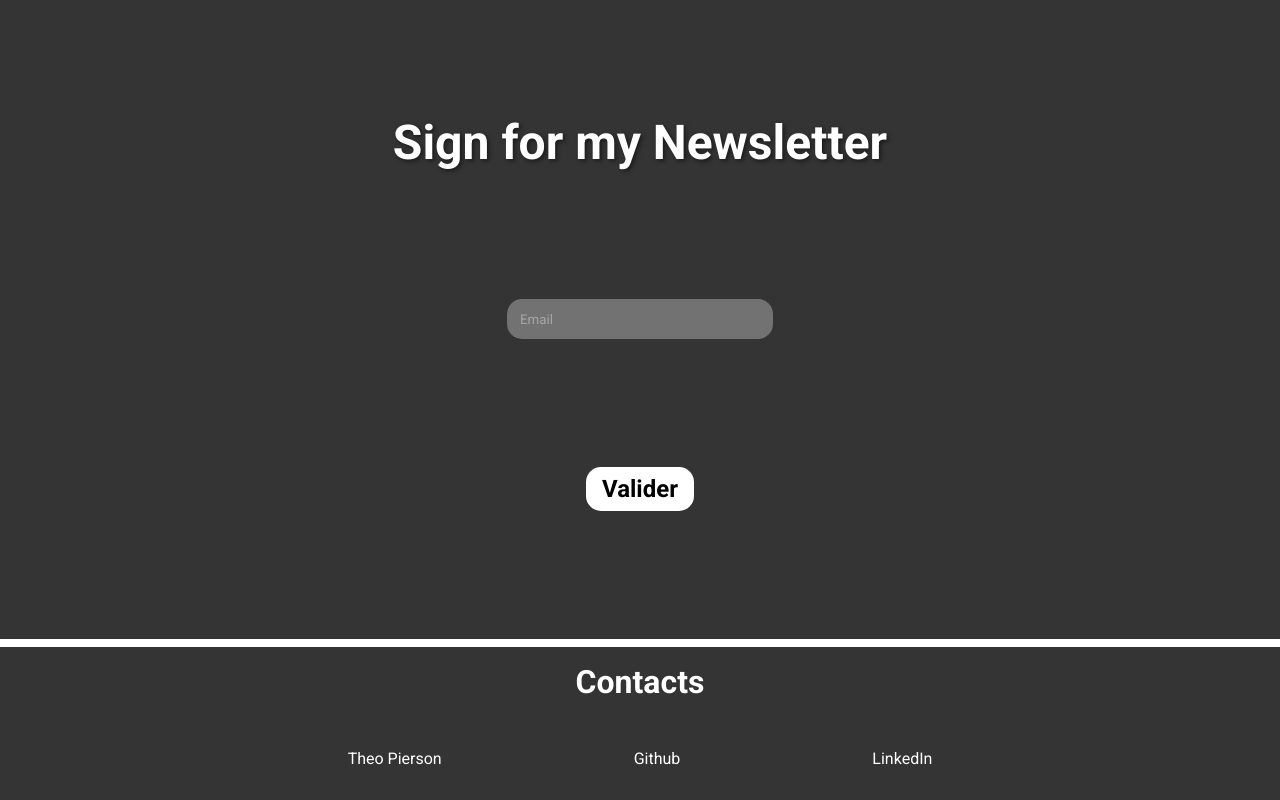
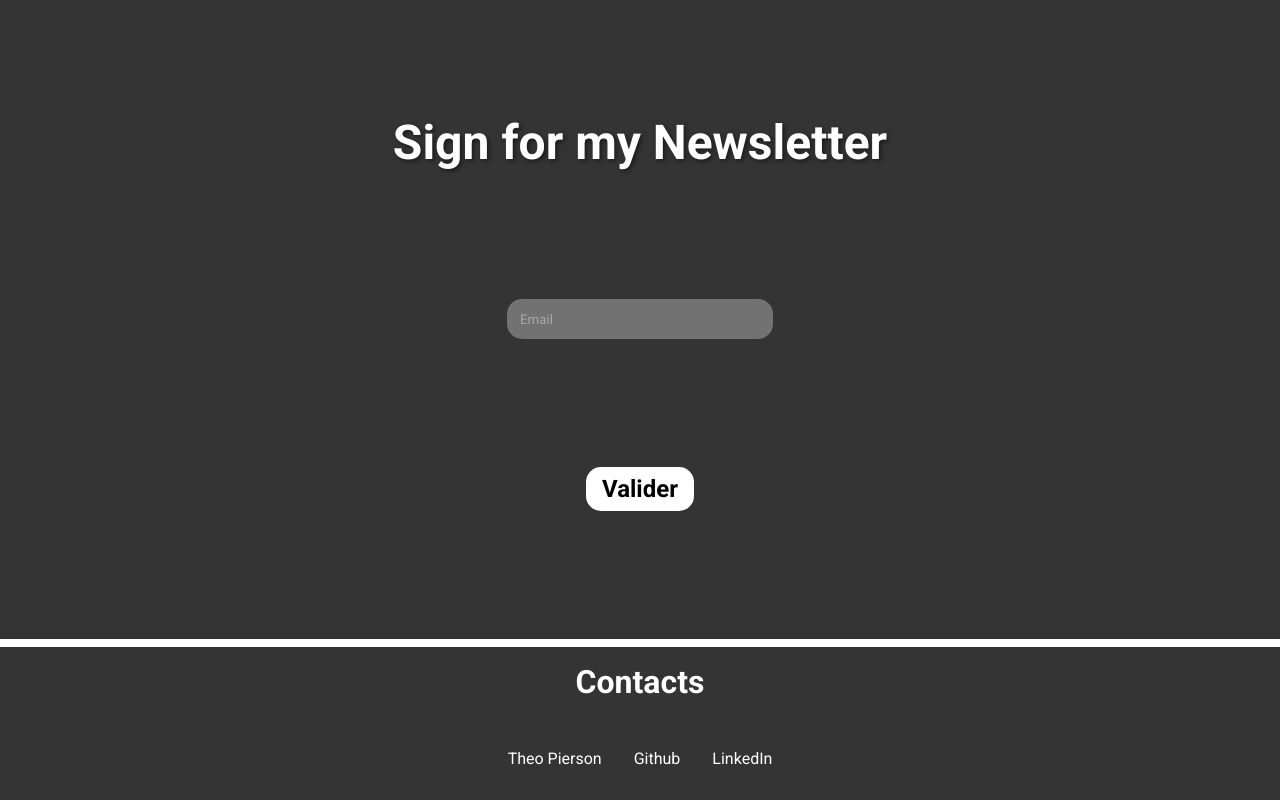
Before and after one commit to TheoPIERSON/mighty-coaching, an Angular app: page / in a window 1280 px wide. Shown: the part 2691-3491 px from the top of the page. Built offline with nearby package versions, Linux system fonts and the light colour scheme.

Commit message:
fix: footer spacing

```diff
--- a/src/app/components/footer/footer.component.scss
+++ b/src/app/components/footer/footer.component.scss
@@ -17,7 +17,7 @@ ul {
   list-style: none;
 }
 li {
-  padding: 1rem 6rem;
+  padding: 1rem 1rem;
 }
 
 a {
```
